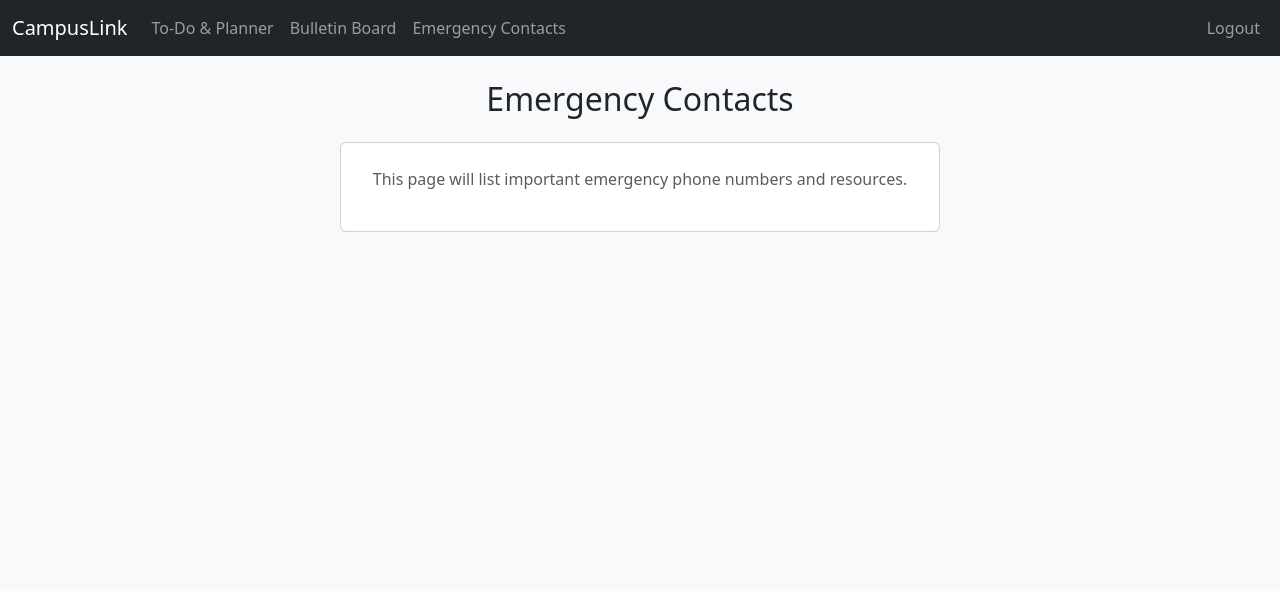
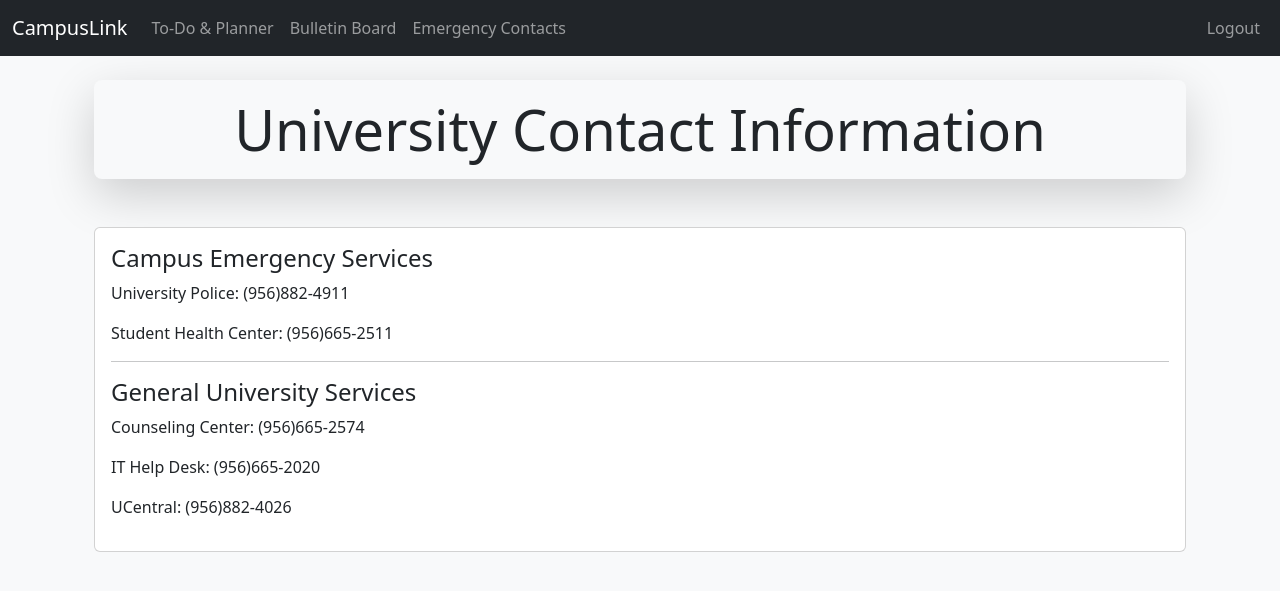
Before and after one commit to joanna-j-rios/CampusLink_WebMobileApp, a Django app: page /emergency-contacts/ in a window 1280 px wide. Shown: the top 591 px of the page. Run offline with Django 5.2, Linux system fonts and the light colour scheme; the visitor is signed in with stand-in values (Sample User, id 1); some libraries are stand-ins or nearby versions.

Commit message:
finished emergency contacts page. added same static info as desktop app and same title style as other tabs for flow. only had to edit the html file.

```diff
--- a/main/emergency_contacts/templates/emergency_contacts/emergency_contacts.html
+++ b/main/emergency_contacts/templates/emergency_contacts/emergency_contacts.html
@@ -3,9 +3,21 @@
 
 {% block content %}
     <main class="container mt-4">
-        <h2 class="text-center mb-4">Emergency Contacts</h2>
-        <div class="card p-4 mx-auto" style="max-width: 600px;">
-            <p class="text-muted text-center">This page will list important emergency phone numbers and resources.</p>
+        <div class="bg-light text-dark p-3 mb-5 rounded-3 shadow-lg">
+            <h1 class="display-4 text-center mb-0">University Contact Information</h1>
+        </div>
+
+        <div class="card mt-4">
+            <div class="card-body">
+                <h4>Campus Emergency Services</h4>
+                <p>University Police: (956)882-4911</p>
+                <p>Student Health Center: (956)665-2511</p>
+                <hr>
+                <h4>General University Services</h4>
+                <p>Counseling Center: (956)665-2574</p>
+                <p>IT Help Desk: (956)665-2020</p>
+                <p>UCentral: (956)882-4026</p>
+            </div>
         </div>
     </main>
 {% endblock content %}
```
